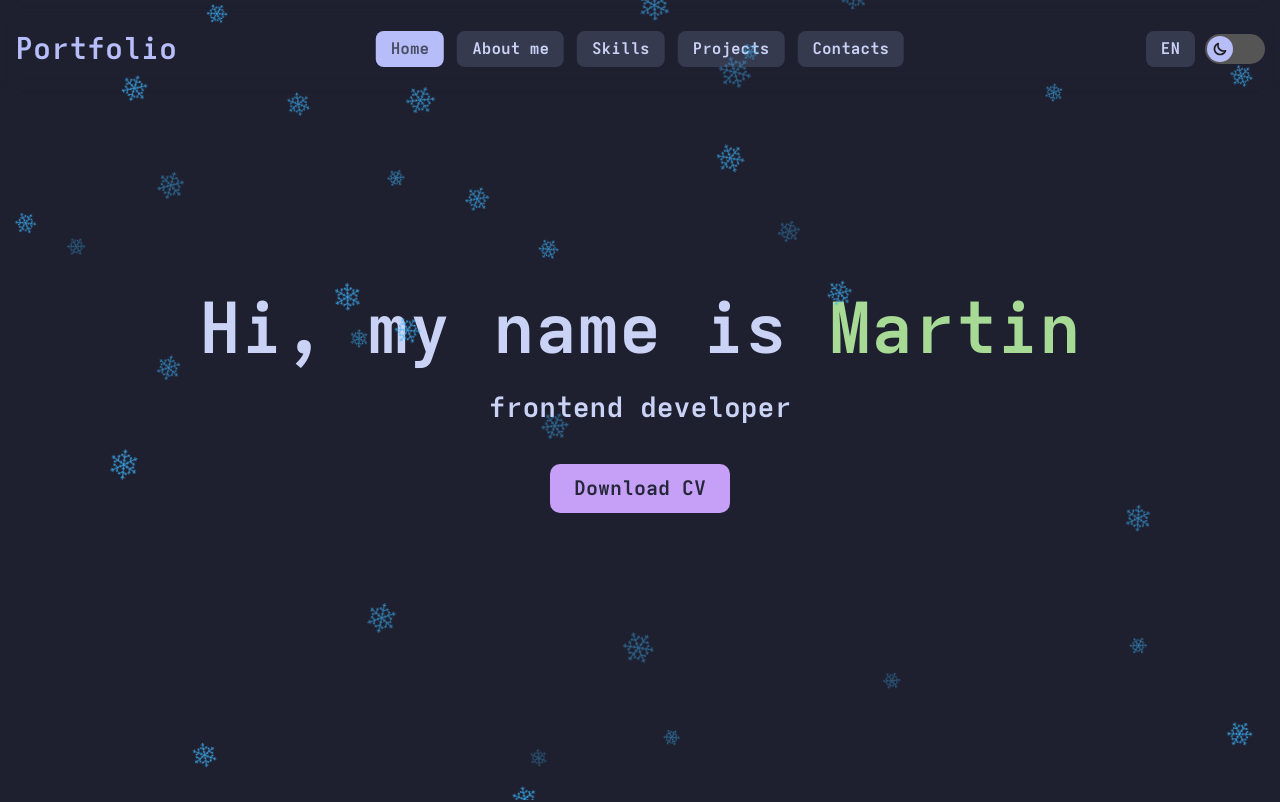
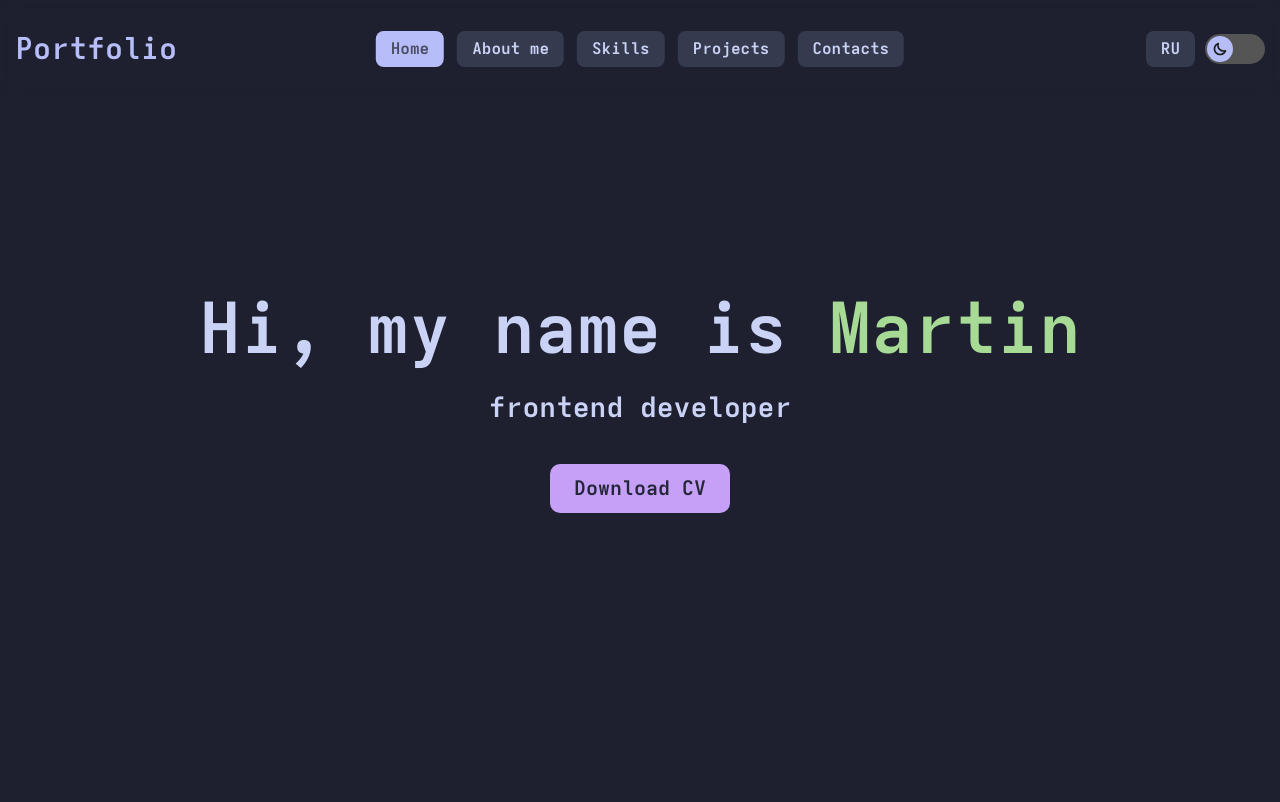
Before and after one commit to wLIGw/My-Portfolio, a React (Vite) app: page /#/ in a window 1280 px wide. Shown: the top 802 px of the page. Built offline with nearby package versions, Linux system fonts and the light colour scheme.

Commit message:
Language fix

```diff
--- a/src/App.jsx
+++ b/src/App.jsx
@@ -13,14 +13,11 @@ import Projects from "./pages/ProjectsPage";
 import Contacts from "./pages/ContactsPage";
 import ScrollToTop from "./components/ScrollToTop/ScrollToTop";
 import ScrollPadding from "./components/ScrollPadding/ScrollPadding";
-import Snowfall from "./components/Snowfall/Snowfall";
 
 function App() {
   return (
     <div className="app">
-      <Snowfall />
       <ScrollPadding />
-
       <Header />
 
       <main className="page">
--- a/src/components/translitor/LanguageSwitcher.jsx
+++ b/src/components/translitor/LanguageSwitcher.jsx
@@ -2,16 +2,20 @@ import { useTranslation } from "react-i18next";
 import "./style.scss";
 
 const LanguageSwitcher = () => {
-  const { i18n } = useTranslation();
+  const { i18n, ready } = useTranslation();
+
+  if (!ready) return null;
+
+  const currentLang = i18n.resolvedLanguage;
 
   const toggleLanguage = () => {
-    const newLang = i18n.language === "en" ? "ru" : "en";
+    const newLang = currentLang === "en" ? "ru" : "en";
     i18n.changeLanguage(newLang);
   };
 
   return (
     <button className="language-switcher" onClick={toggleLanguage}>
-      {i18n.language === "en" ? "RU" : "EN"}
+      {currentLang === "en" ? "RU" : "EN"}
     </button>
   );
 };
--- a/src/data/ru/projects.json
+++ b/src/data/ru/projects.json
@@ -71,4 +71,5 @@
     "link": "https://wligw.github.io/Business-landing/",
     "img": "img/projects/09.png"
   }
+
 ]
```
Also changed, not shown: src/data/en/projects.json (+2 -1 lines).
